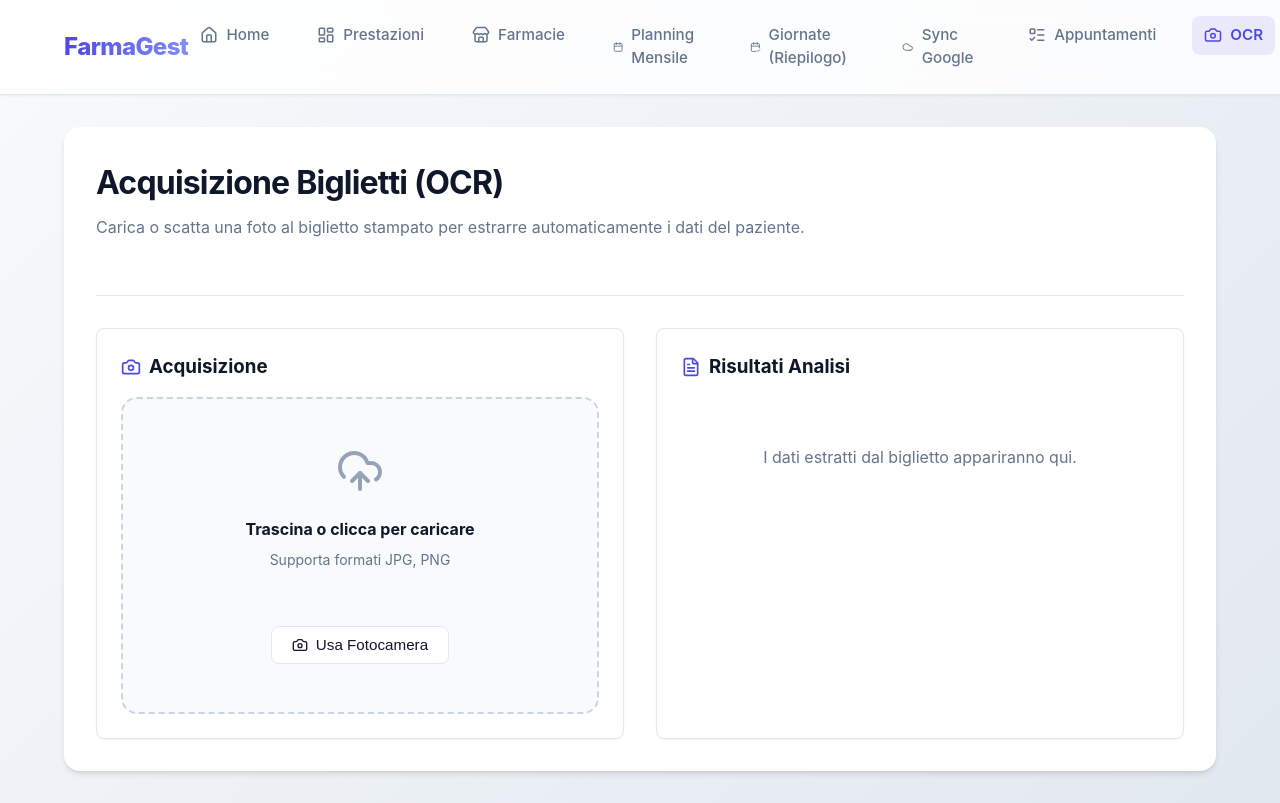
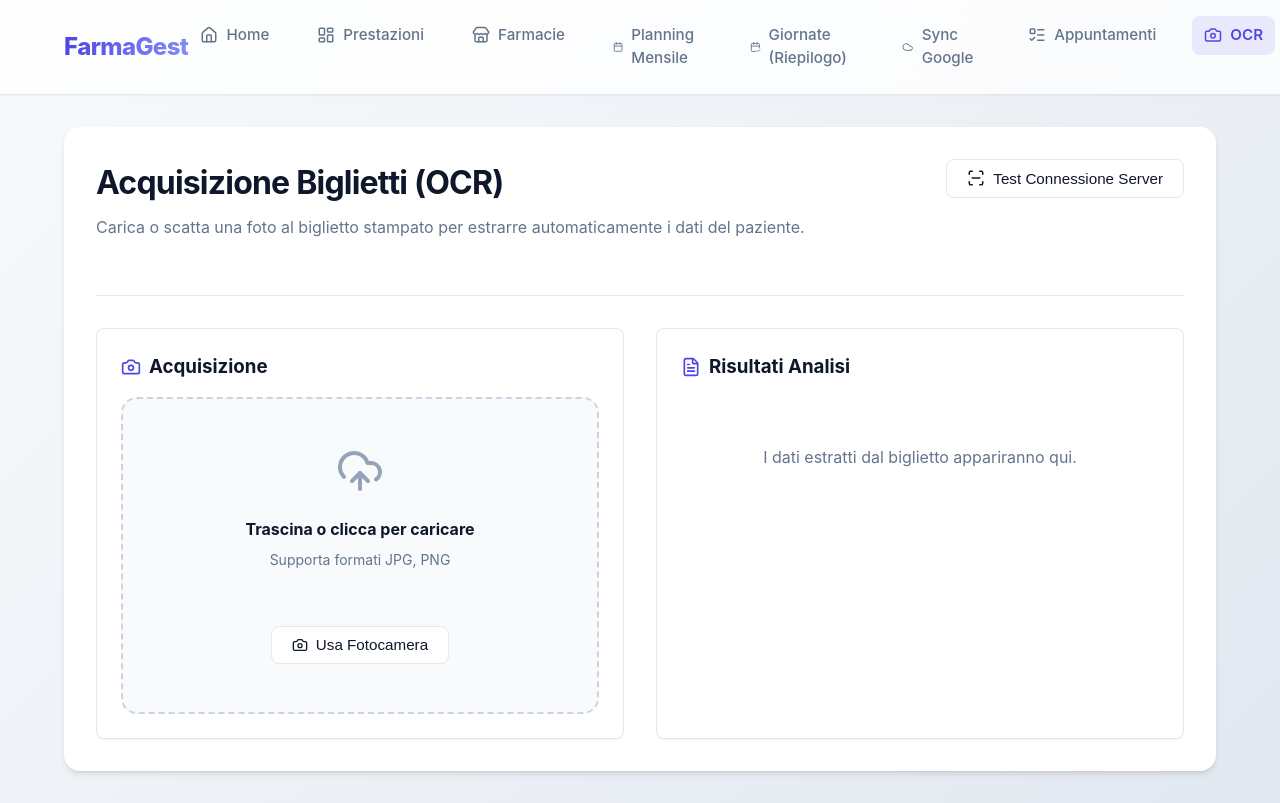
Before and after one commit to MassettiHUB/pharma-gest, a React (Vite) app: page /ocr in a window 1280 px wide. Shown: the top 803 px of the page. Built offline with nearby package versions, Linux system fonts and the light colour scheme.

Commit message:
Add backend logging and connection test button for Netlify debugging

```diff
--- a/src/pages/OCR.tsx
+++ b/src/pages/OCR.tsx
@@ -17,6 +17,22 @@ export function OCR() {
     const [headerForm, setHeaderForm] = useState({ pharmacyName: '', date: '' });
     const [editingIdx, setEditingIdx] = useState<number | null>(null);
     const [rowForm, setRowForm] = useState<any>({});
+
+    const [testResult, setTestResult] = useState<{ status: string, message: string } | null>(null);
+
+    const checkHealth = async () => {
+        try {
+            const res = await fetch('/api/health');
+            const data = await res.json();
+            setTestResult(data);
+            if (data.status === 'ok') {
+                alert('Connessione riuscita! Il server risponde correttamente.');
+            }
+        } catch (e) {
+            console.error(e);
+            alert('Connessione FALLITA: Il server non risponde.');
+        }
+    };
 
     const handleFileChange = (e: React.ChangeEvent<HTMLInputElement>) => {
         const file = e.target.files?.[0];
@@ -53,9 +69,9 @@ export function OCR() {
             } else {
                 alert('Errore API: ' + (data.error || 'Server error'));
             }
-        } catch (err) {
+        } catch (err: any) {
             console.error(err);
-            alert('Errore di connessione al server');
+            alert('Errore di connessione al server: ' + (err.message || 'Rete non disponibile'));
         } finally {
             setIsProcessing(false);
         }
@@ -153,6 +169,9 @@ export function OCR() {
                     <h1>Acquisizione Biglietti (OCR)</h1>
                     <p>Carica o scatta una foto al biglietto stampato per estrarre automaticamente i dati del paziente.</p>
                 </div>
+                <button className="btn btn-secondary" onClick={checkHealth} style={{ display: 'flex', alignItems: 'center', gap: '0.5rem' }}>
+                    <ScanLine size={18} /> Test Connessione Server
+                </button>
             </div>
 
             <div className="ocr-container" style={{ display: 'grid', gridTemplateColumns: 'minmax(300px, 1fr) minmax(300px, 1fr)', gap: '2rem' }}>
```
Also changed, not shown: server.js (+12 -26 lines).
